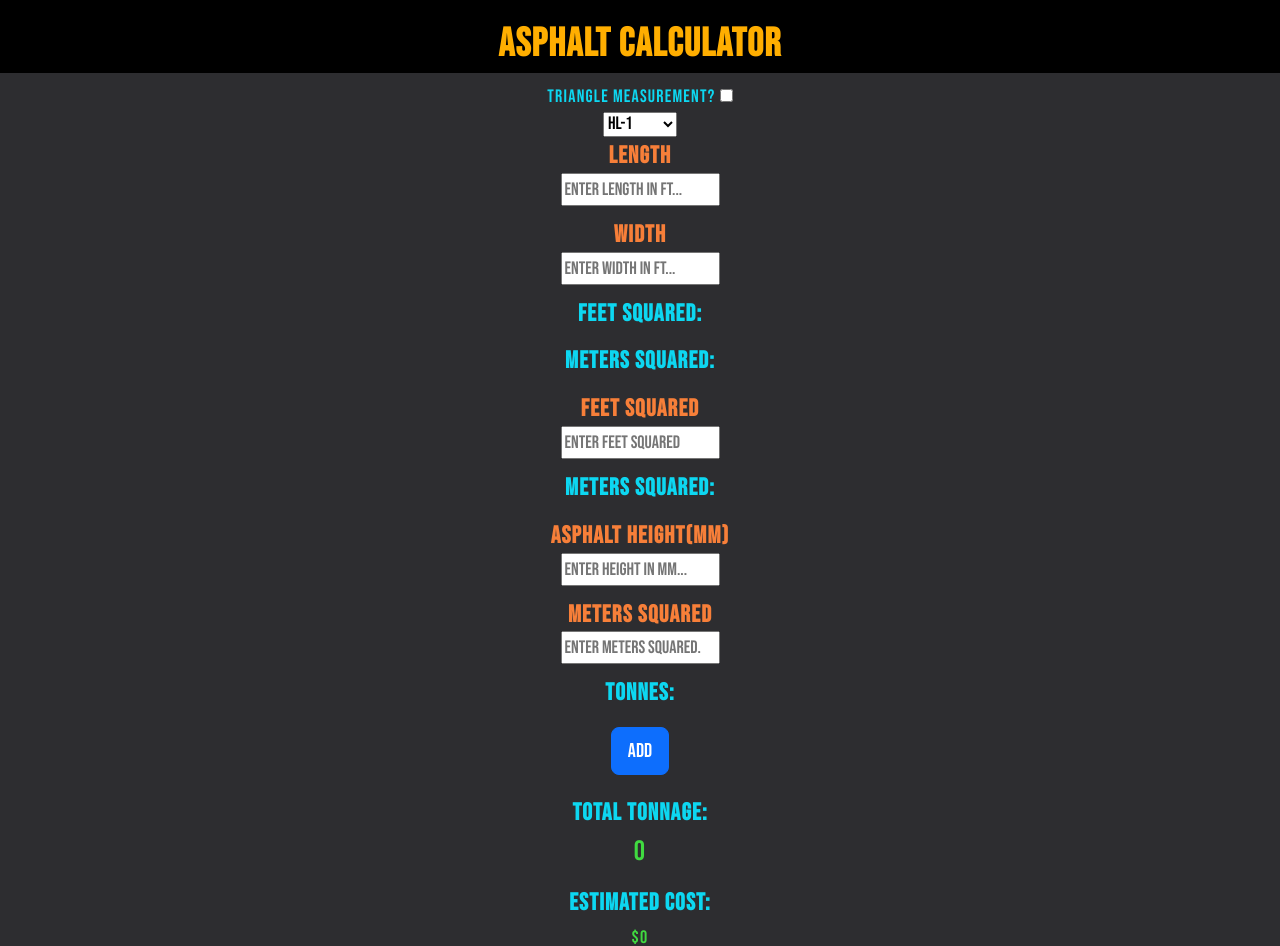
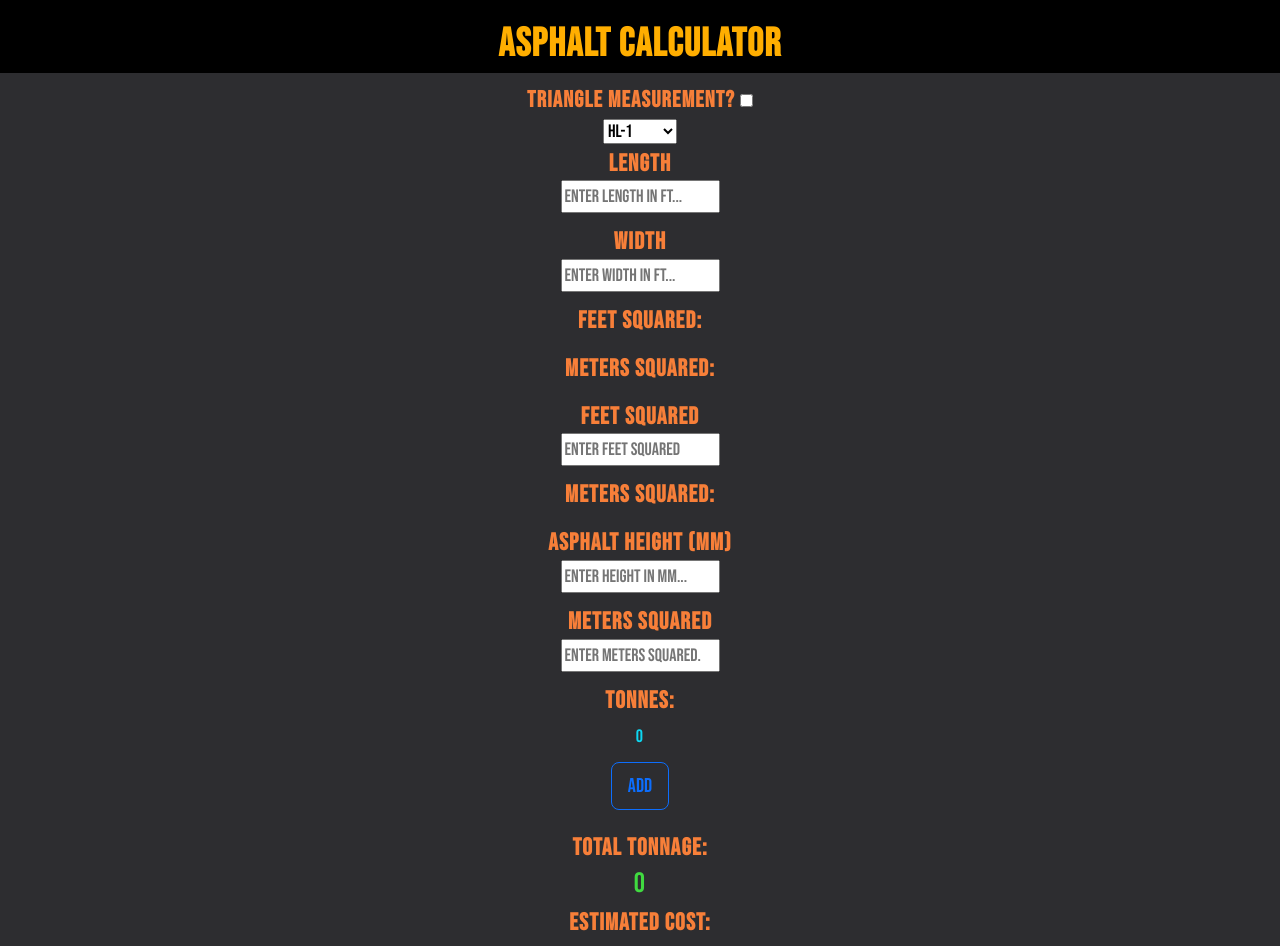
Before and after one commit to KyleRomanos/react-asphalt, a React (Create React App) app: page / in a window 1280 px wide. Shown: the top 946 px of the page. Built offline with nearby package versions, Linux system fonts and the light colour scheme.

Commit message:
fixed errors and added bootstrap

```diff
--- a/src/App.css
+++ b/src/App.css
@@ -15,6 +15,7 @@ body{
   margin-top: 10px;
   background: rgb(45, 45, 48);
   color: rgb(247, 127, 57);
+  margin-bottom: 10px;
 }
 
 
@@ -36,21 +37,30 @@ li {
   padding: 1px;
   /* margin-top: 2px; */
   text-align: right;
+  list-style: none;
+  margin-right: 20px;
 }
 
 .triangle {
-  color: rgb(13, 215, 241);
+  color: rgb(247, 127, 57);
+  font-weight: bold;
+  font-size: 23px;
 }
 
 .output {
-  color: rgb(64, 218, 64);
+  color: rgb(13, 215, 241);
   margin-top: 0px;
   margin-bottom: 10px;
   padding: 2px;
 }
 
 .output-reference {
-  color: rgb(13, 215, 241);
+  color: rgb(247, 127, 57);
+  margin: 5px;
+}
+
+.output2 {
+  color: rgb(64, 218, 64);
   margin: 5px;
 }
 
@@ -66,18 +76,7 @@ button {
 
 .reset {
   border-radius: 6px;
-
-}
-
-.primary {
-  background-color: blue;
-  border-radius: 6px;
-}
-
-.delete {
-  border-radius: 5px;
-  margin-left: 20px;
-  background-color: rgb(255, 174, 0);
+  margin-bottom: 3px;
 }
 
 .input-class {
@@ -88,3 +87,7 @@ button {
 .delete {
   padding-left: 100px;
 }
+
+.form-main {
+ padding-bottom: 10px;
+}
--- a/src/App.js
+++ b/src/App.js
@@ -12,11 +12,11 @@ const App =() => {
   return (
     <div className="App">
       <h1 className="title"><b>Asphalt Calculator</b></h1>
-      <form className="form-main">
+
       <Calculation />
       <MetersSquared />
       <Tonnage />
-      </form>
+
 
     </div>
   );
--- a/src/Calculation.js
+++ b/src/Calculation.js
@@ -24,7 +24,7 @@ export default function Calculation() {
 
     return (
             <div>
-                    <div className="triangle">Triangle Measurement? {triangleMeasurement}
+                    <div className="triangle"><h4></h4>Triangle Measurement? {triangleMeasurement}
                     <input type="checkbox" name="triangle" onChange={(e) =>{setTriangleMeasurement(e.target.checked) }}/>
 
                     </div>
--- a/src/Tonnage.js
+++ b/src/Tonnage.js
@@ -17,7 +17,7 @@ export default function Tonnage() {
 //use effect main tonnes calculation
     useEffect(() => {
         const calculateTonnes = parseFloat(0.000246) * parseInt(asphaltHeight) * 10 * parseInt(squaredMeters)
-        if(asphaltHeight && squaredMeters) {
+        if(asphaltHeight && squaredMeters > 0) {
 
             setTonnes(calculateTonnes)
     }
@@ -27,10 +27,15 @@ export default function Tonnage() {
 //click event that adds calculation to list
 const addItem = (event) => {
     event.preventDefault()
+    if (asphaltHeight && squaredMeters > 0) {
     setItems([...items, {
         id: items.length,
         value: tonnes
+
     }])
+} else {
+    alert('please enter asphalt height and meters squared!')
+}
 
  }
 
@@ -71,43 +76,43 @@ const resetBtn = () => {
             <form>
                 <div>
 
-                <h4 className="input"><b>Asphalt Height(mm)</b></h4>
+                <h4 className="input"><b>Asphalt Height (mm)</b></h4>
 
-                <input className="input-class" required type="number" value={asphaltHeight} onChange={(e) => setAsphaltHeight(e.target.value)}  placeholder="enter height in mm..." />
+                <input type="number" className="input-class" value={asphaltHeight} onChange={(e) => setAsphaltHeight(e.target.value)}  placeholder="enter height in mm..." required />
 
                 <h4 className="input"><b>Meters Squared</b></h4>
 
-                <input className="input-class" required type="number" value={squaredMeters} onChange={(e) => setSquaredMeters(e.target.value)}  placeholder="enter meters squared..." />
+                <input type="number" className="input-class" value={squaredMeters} onChange={(e) => setSquaredMeters(e.target.value)}  placeholder="enter meters squared..." />
                 </div>
 
 
                 <h4 className="output-reference"><b>Tonnes:</b></h4>
-                <div className="output">{tonnes}</div>
+                <div className="output">{tonnes + 0}</div>
 
             </form>
 
 
         <div>
-            <Button variant="primary" size="lg" className="mb-2" class onClick={addItem}>Add</Button>
+            <Button variant="outline-primary" size="lg" className="mb-2" onClick={addItem}>Add</Button>
 
             <ul>
                 {items.map(item => (
-                    <li key={item.id}>{item.value} <Button variant="outline-danger" size="sm" className="delete" onClick={() => deleteItem(item.id)}>Del</Button></li>
+                    <li key={item.id}>{item.value} <Button variant="outline-danger" size="sm" className="delete" onDoubleClick={() => deleteItem(item.id)}>Del</Button></li>
 
                 ))}
             </ul>
 
             <h4 className="output-reference"><b>Total Tonnage:</b></h4>
-             <div className="output">
+             <div className="output2">
                  <h3>{totalTonnage}</h3>
              </div>
                 <h4 className="output-reference"><b>Estimated Cost:</b></h4>
-             <div className="output">
+             <div className="output2">
                 ${totalTonnage.toPrecision(3) * 65}
              </div>
 
              <div>
-                 <Button variant="warning" onClick={resetBtn}>Reset</Button>{' '}
+                 <Button variant="outline-warning" size="lg" className="reset" onDoubleClick={resetBtn}>Reset</Button>
              </div>
 
         </div>
```
